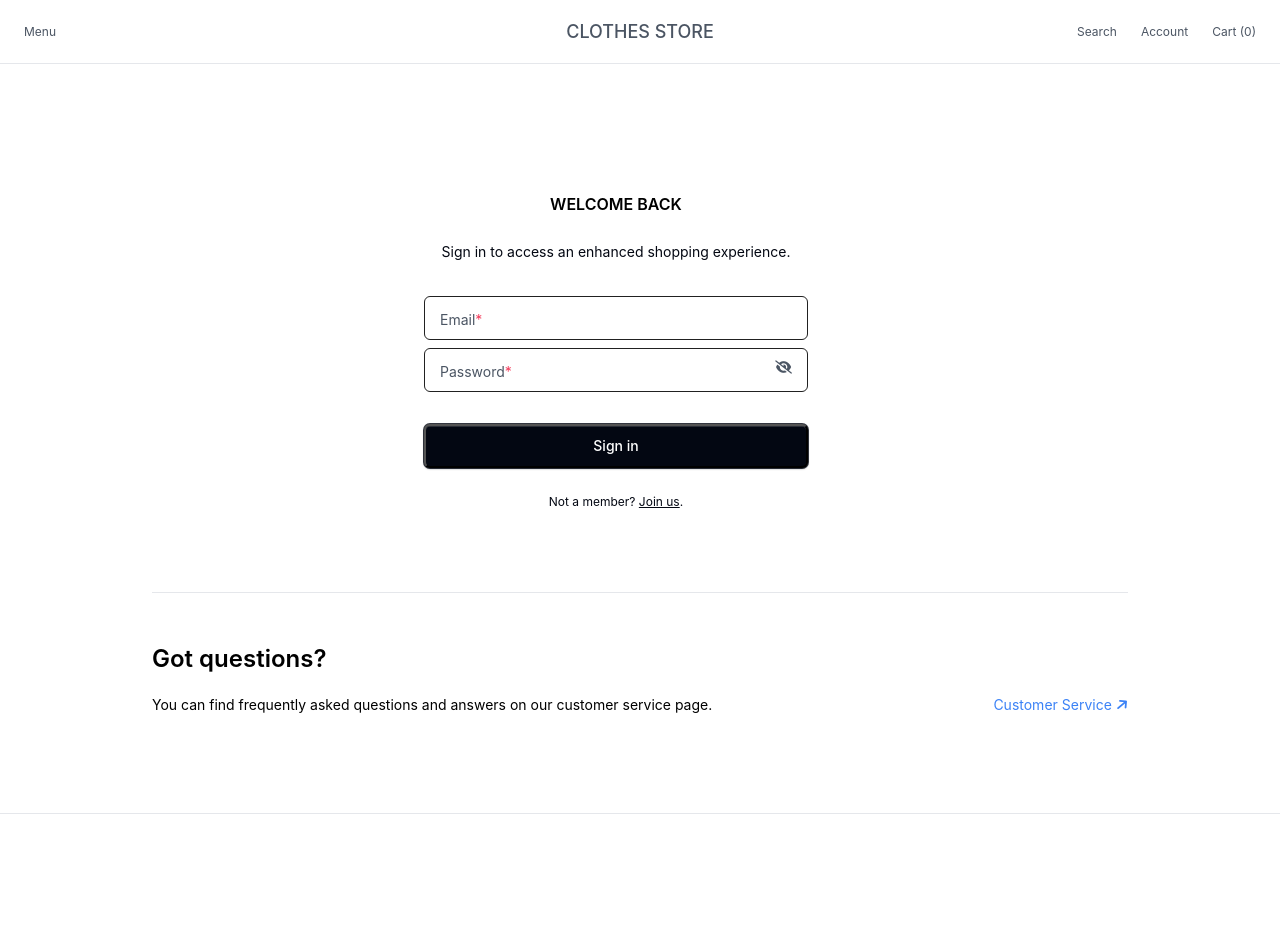
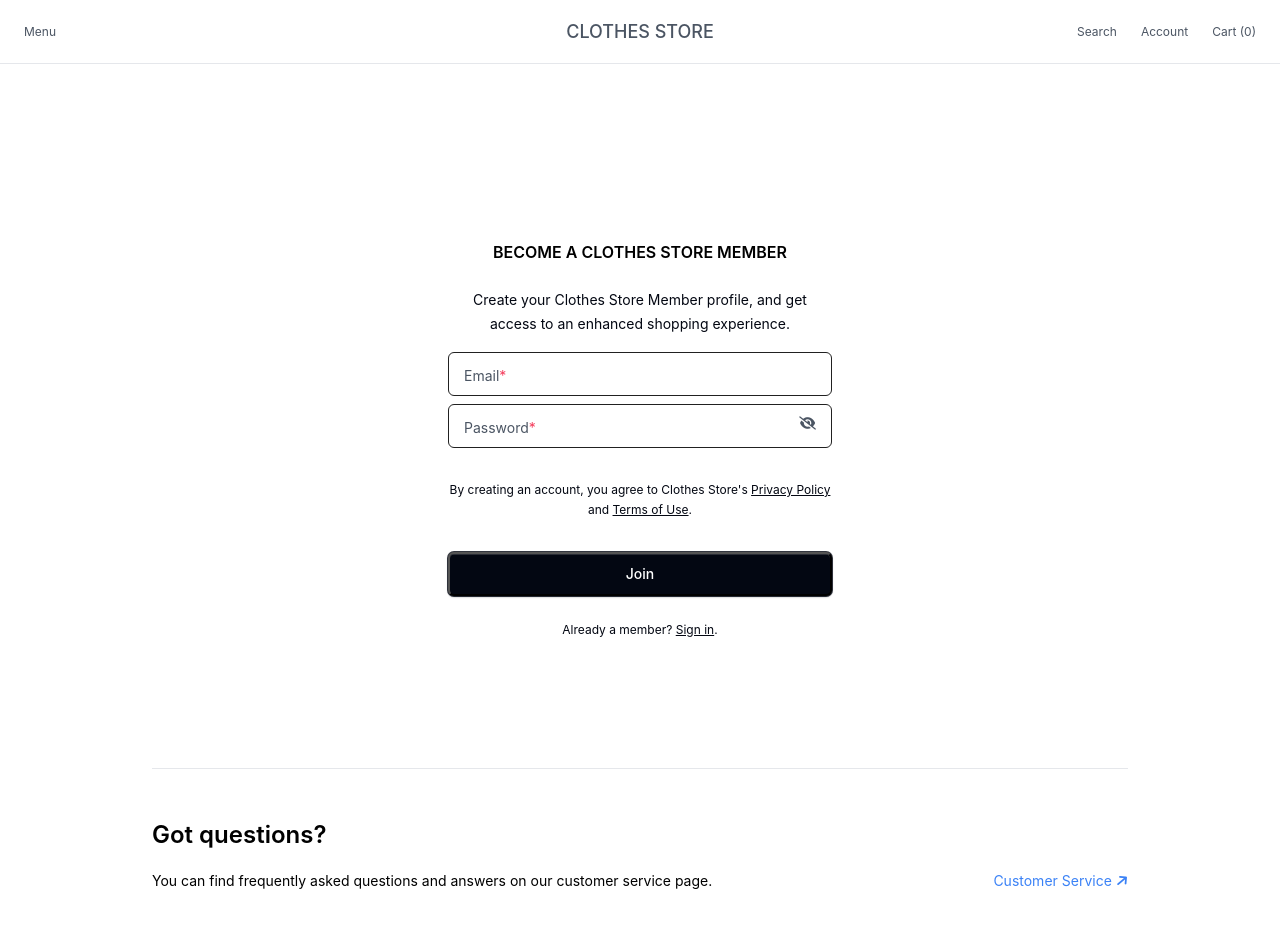
Before and after one commit to hellomon2001/webbanhang, a website: page pages/account.html in a window 1280 px wide. Shown: the top 944 px of the page. Drawn offline with Linux system fonts and the light colour scheme; files that its build step writes are made by us from their sources.

Commit message:
done cart register

```diff
--- a/pages/account.html
+++ b/pages/account.html
@@ -51,7 +51,8 @@
                     <span>Your shopping bag is empty.</span>
 
                     <a href=""
-                      ><span class="hidden_instruction">Go to all products page</span
+                      ><span class="hidden_instruction"
+                        >Go to all products page</span
                       ><button class="btn_cart">Explore products</button></a
                     >
                   </div>
@@ -89,7 +90,7 @@
 
     <div class="content_account">
       <div class="content_container_account">
-        <div class="total">
+        <div class="total" style="display: none;">
           <div></div>
           <div class="total_div">
             <div class="overview">
@@ -115,6 +116,7 @@
                   <div class="password">
                     <input
                       class="input_password"
+                      id="input_password"
                       type="password"
                       placeholder=""
                       autocomplete="current-password"
@@ -134,6 +136,78 @@
               <span class="register"
                 >Not a member? <button class="underline">Join us</button>.</span
               >
+            </div>
+          </div>
+        </div>
+
+        <div class="small:py-12 register_hidden">
+          <div class="register_total">
+            <div class="total_register small:grid-cols-[240px_1fr]">
+              <div></div>
+              <div>
+                <div class="wrap_register">
+                  <div class="register_form">
+                    <h1>Become a Clothes Store Member</h1>
+                    <p class="text_register">
+                      Create your Clothes Store Member profile, and get access
+                      to an enhanced shopping experience.
+                    </p>
+
+                    <form class="main_register" action="">
+                      <div class="login">
+                        <div class="email">
+                          <input
+                            class="input_email"
+                            placeholder=""
+                            title="Enter a valid email address."
+                            type="email"
+                            name="email"
+                            autocomplete="email"
+                          />
+                          <label for="input_email"
+                            >Email
+                            <span class="character">*</span>
+                          </label>
+                        </div>
+
+                        <div class="import_password">
+                          <div class="password">
+                            <input
+                              class="input_password"
+                              id="input_password"
+                              type="password"
+                              placeholder=""
+                              autocomplete="current-password"
+                              name="password"
+                            />
+                            <label for="input_password"
+                              >Password
+                              <span class="character">*</span>
+                            </label>
+                            <button type="button">
+                              <i
+                                class="fa-solid fa-eye-slash icon-link-to-acc"
+                              ></i>
+                            </button>
+                          </div>
+                        </div>
+
+                        <span class="clause"
+                          >By creating an account, you agree to Clothes Store's
+                          <a class="underline" href="">Privacy Policy</a> and
+                          <a class="underline" href="">Terms of Use</a>.</span
+                        >
+                        <button class="sign_in" type="submit">Join</button>
+                      </div>
+                    </form>
+
+                    <span class="bottom_register"
+                      >Already a member?
+                      <button class="underline">Sign in</button>.
+                    </span>
+                  </div>
+                </div>
+              </div>
             </div>
           </div>
         </div>
--- a/server.js
+++ b/server.js
@@ -10,6 +10,8 @@ Dotenv.config();
 
 const app = express();
 const PORT = process.env.PORT || 3000;
+
+app.use(express.json())
 
 app.use("/images", express.static(path.join(__dirname, "images")));
 app.use("/", express.static(path.join(__dirname, "pages")));
--- a/styles/account.css
+++ b/styles/account.css
@@ -1,3 +1,14 @@
+@media (min-width: 1024px) {
+    .small\:py-12 {
+        padding-top: 48px;
+        padding-bottom: 48px;
+    }
+
+    .small\:grid-cols-\[240px_1fr\] {
+        grid-template-columns: 240px 1fr;
+    }
+}
+
 .content_account {
     padding-top: 48px;
     padding-bottom: 48px;
@@ -63,7 +74,7 @@
     row-gap: 8px;
 }
 
-.login span {
+.character {
     color: #f43f5e;
     font-size: 14px;
     font-family: var(--font--header--);
@@ -291,6 +302,91 @@
     font-family: var(--font--content--);
 }
 
+/* .register_hidden {
+    display: none;
+} */
+
+.register_total {
+    display: flex;
+    flex-direction: column;
+    width: 100%;
+    height: 100%;
+    padding-left: 24px;
+    padding-right: 24px;
+    max-width: 1024px;
+    margin-left: auto;
+    margin-right: auto;
+}
+
+.total_register {
+    display: grid;
+    padding-top: 48px;
+    padding-bottom: 48px;
+}
+
+.wrap_register {
+    display: flex;
+    justify-content: flex-start;
+    width: 100%;
+    padding: 32px;
+}
+
+.register_form {
+    display: flex;
+    flex-direction: column;
+    align-items: center;
+    max-width: 384px;
+}
+
+.register_form h1 {
+    font-size: 16px;
+    font-weight: 600;
+    line-height: 24px;
+    text-transform: uppercase;
+    margin-bottom: 24px;
+    color: #000000;
+    font-family: var(--font--content--);
+}
+
+.text_register {
+    text-align: center;
+    font-size: 14px;
+    line-height: 24px;
+    font-weight: 400;
+    color: var(--color--hover--);
+    margin-bottom: 16px;
+    font-family: var(--font--content--);
+}
+
+.main_register {
+    display: flex;
+    flex-direction: column;
+    width: 100%;
+}
+
+.clause {
+    text-align: center;
+    color: var(--color--hover--);
+    font-size: 12px;
+    font-weight: 400;
+    line-height: 20px;
+    margin-top: 24px;
+    font-family: var(--font--content--);
+}
+
+.underline {
+    text-decoration-line: underline;
+}
+
+.bottom_register {
+    text-align: center;
+    color: var(--color--hover--);
+    font-family: var(--font--content--);
+    font-size: 12px;
+    font-weight: 400;
+    line-height: 20px;
+    margin-top: 24px;
+}
 .bottom {
     display: flex;
     justify-content: space-between;
```
Also changed, not shown: services/auth.service.js (+23 -6 lines), 1 other file.
